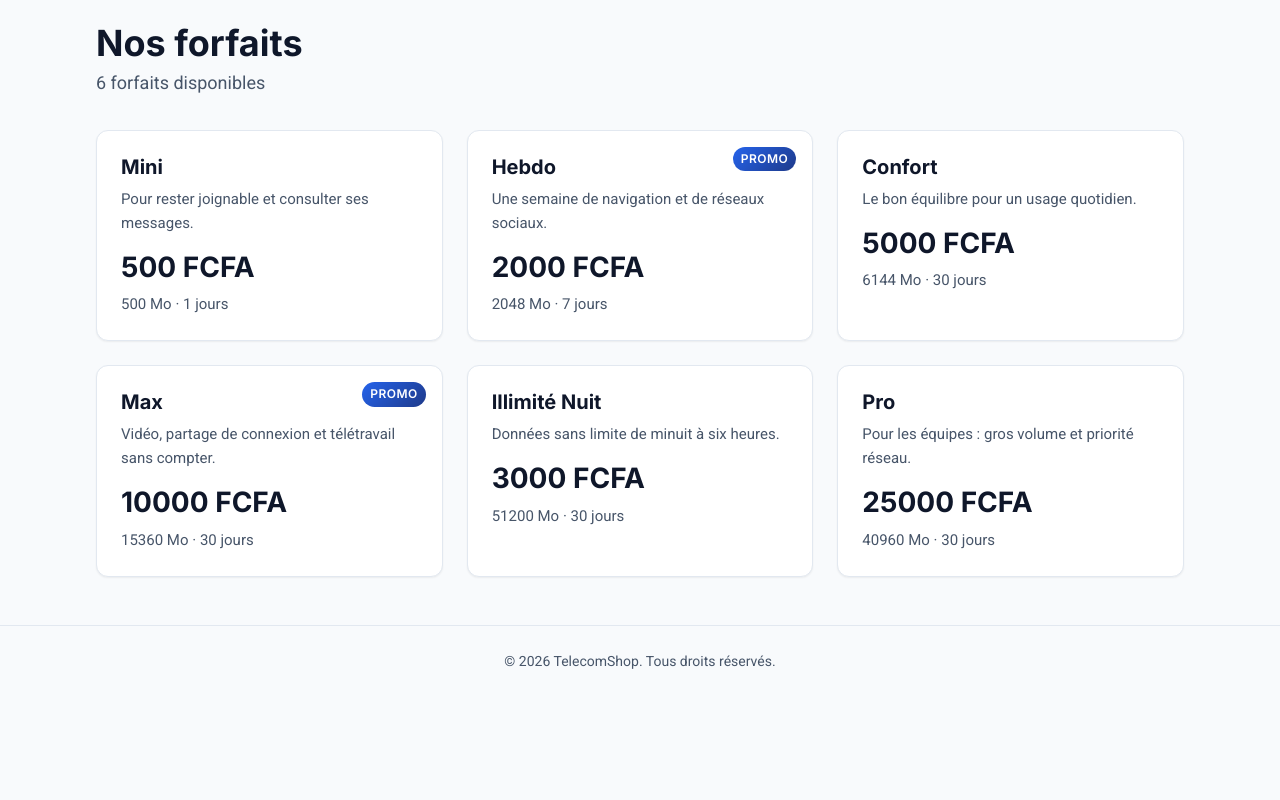
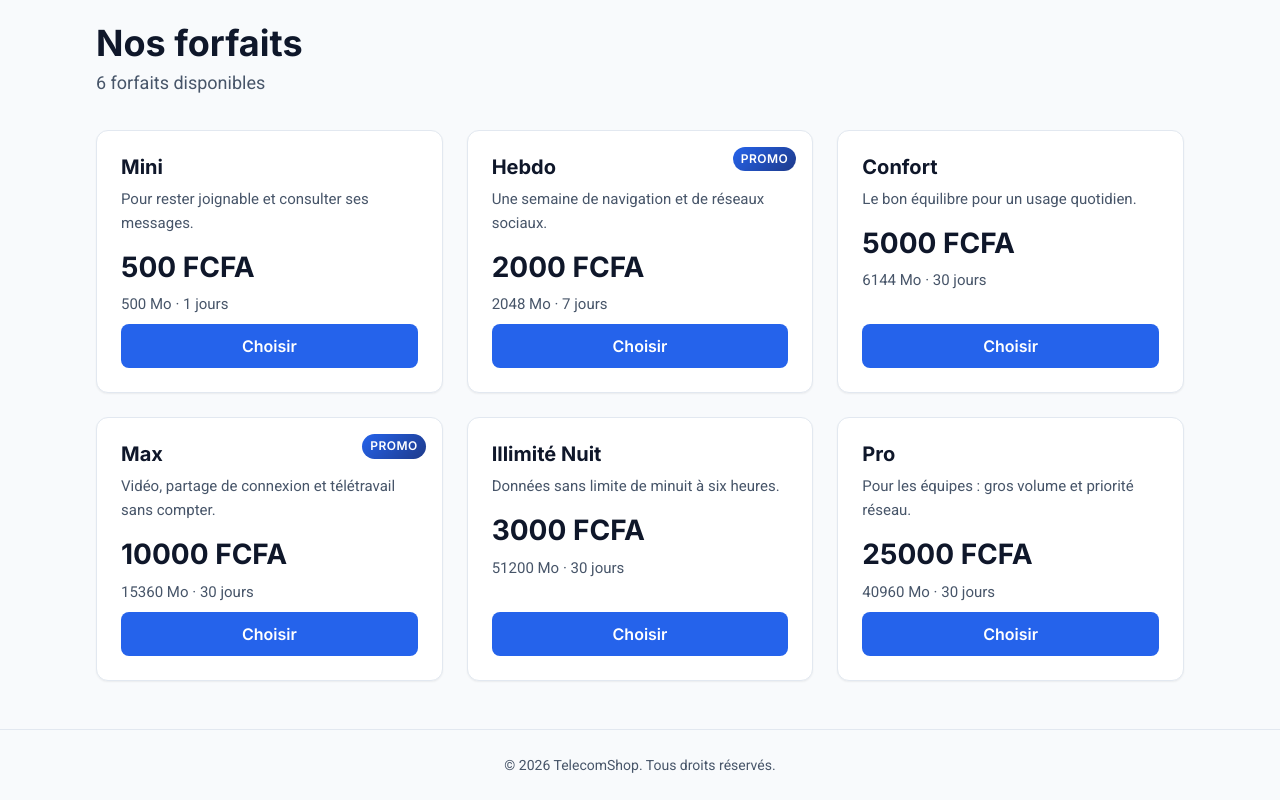
Before and after one commit to aleck2209/telecom-shop, an Angular app: page / in a window 1280 px wide. Shown: the part 597-1397 px from the top of the page. Before the commit the page ends 1293 px from the top, so only its background shows below. Built offline with nearby package versions, Linux system fonts and the light colour scheme.

Commit message:
feat: gérer la sélection d'un forfait.

```diff
--- a/src/app/header/header.css
+++ b/src/app/header/header.css
@@ -15,7 +15,7 @@
   align-items: center;
   justify-content: space-between;
   gap: var(--space-3);
-  min-height: 4rem;
+  min-height: var(--header-height);
 }
 
 .brand {
--- a/src/app/hero/hero.html
+++ b/src/app/hero/hero.html
@@ -2,6 +2,6 @@
     <div class="container">
         <h1 class="hero-title">{{title}}</h1>
         <p class="hero-subtitle">{{subtitle}}</p>
-        <a href="#" class="btn btn-light">{{ctaLabel}}</a>
+        <a [href]="ctaTarget" class="btn btn-light">{{ctaLabel}}</a>
     </div>
 </section>
--- a/src/app/hero/hero.ts
+++ b/src/app/hero/hero.ts
@@ -7,7 +7,8 @@ import { Component } from '@angular/core';
   templateUrl: './hero.html',
 })
 export class Hero {
-  title = 'Le forfait qui vous ressemble';
-  subtitle = 'Des offres mobiles simples, sans engagement, activées en quelques minutes.';
-  ctaLabel = 'Voir les forfaits';
+  title: string = 'Le forfait qui vous ressemble';
+  subtitle: string = 'Des offres mobiles simples, sans engagement, activées en quelques minutes.';
+  ctaLabel: string = 'Voir les forfaits';
+  ctaTarget: string = '#forfaits';
 }
--- a/src/app/plan-list/plan-list.css
+++ b/src/app/plan-list/plan-list.css
@@ -83,6 +83,22 @@
   font-size: 0.9375rem;
 }
 
+/* Bouton « Choisir » : poussé en bas de la carte, quelle que soit la longueur du texte */
+.plan-select {
+  margin-top: auto;
+  align-self: stretch;
+}
+
+/* Message « Forfait sélectionné » affiché au-dessus de la grille */
+.plans-selection {
+  margin: 0 0 var(--space-4);
+  padding: var(--space-3);
+  border-left: 4px solid var(--color-success);
+  border-radius: var(--radius-sm);
+  background-color: var(--color-surface);
+  box-shadow: var(--shadow-sm);
+}
+
 .badge-promo {
   position: absolute;
   top: var(--space-3);
--- a/src/app/plan-list/plan-list.html
+++ b/src/app/plan-list/plan-list.html
@@ -1,8 +1,11 @@
-<section class="plans">
+<section class="plans" id="forfaits">
     <div class="container">
         <h2>Nos forfaits</h2>
         @if (plans.length > 0) {
             <p class="plans-count">{{plans.length}} forfaits disponibles</p>
+            @if (selectedPlan) {
+                <p class="plans-selection">Forfait sélectionné : {{selectedPlan.name}}</p>
+            }
             <ul class="plans-grid">
                 @for(plan of plans; track plan.id) {
                     <li class="plan-card">
@@ -10,6 +13,7 @@
                         <p class="plan-description">{{plan.description}}</p>
                         <p class="plan-price">{{plan.price}} FCFA</p>
                         <p class="plan-meta">{{plan.dataMb}} Mo · {{plan.validityDays}} jours</p>
+                        <button type="button" class="btn btn-primary plan-select" (click)="selectPlan(plan)">Choisir</button>
                         @if (plan.promo) {
                             <span class="badge-promo">Promo</span>
                         }
--- a/src/app/plan-list/plan-list.ts
+++ b/src/app/plan-list/plan-list.ts
@@ -8,5 +8,10 @@ import { Plan, PLANS } from '../plan';
   templateUrl: './plan-list.html',
 })
 export class PlanList {
-  plans: Plan[] = PLANS
+  plans: Plan[] = PLANS;
+  selectedPlan: Plan | null = null;
+
+  selectPlan(plan: Plan) {
+      this.selectedPlan = plan
+  }
 }
--- a/src/styles.css
+++ b/src/styles.css
@@ -29,6 +29,7 @@
   --radius-md: 0.75rem;
   --radius-pill: 999px;
   --container-max: 1120px;
+  --header-height: 4rem;
 
   /* Shadow */
   --shadow-sm: 0px 1px 2px rgba(0, 0, 0, 0.06);
@@ -43,6 +44,11 @@
 *::before,
 *::after {
   box-sizing: border-box;
+}
+
+html {
+  scroll-behavior: smooth;
+  scroll-padding-top: var(--header-height);
 }
 
 body {
@@ -89,6 +95,7 @@ img {
     animation-duration: 0.01ms !important;
     animation-iteration-count: 1 !important;
     transition-duration: 0.01ms !important;
+    scroll-behavior: auto !important;
   }
 }
 
```
